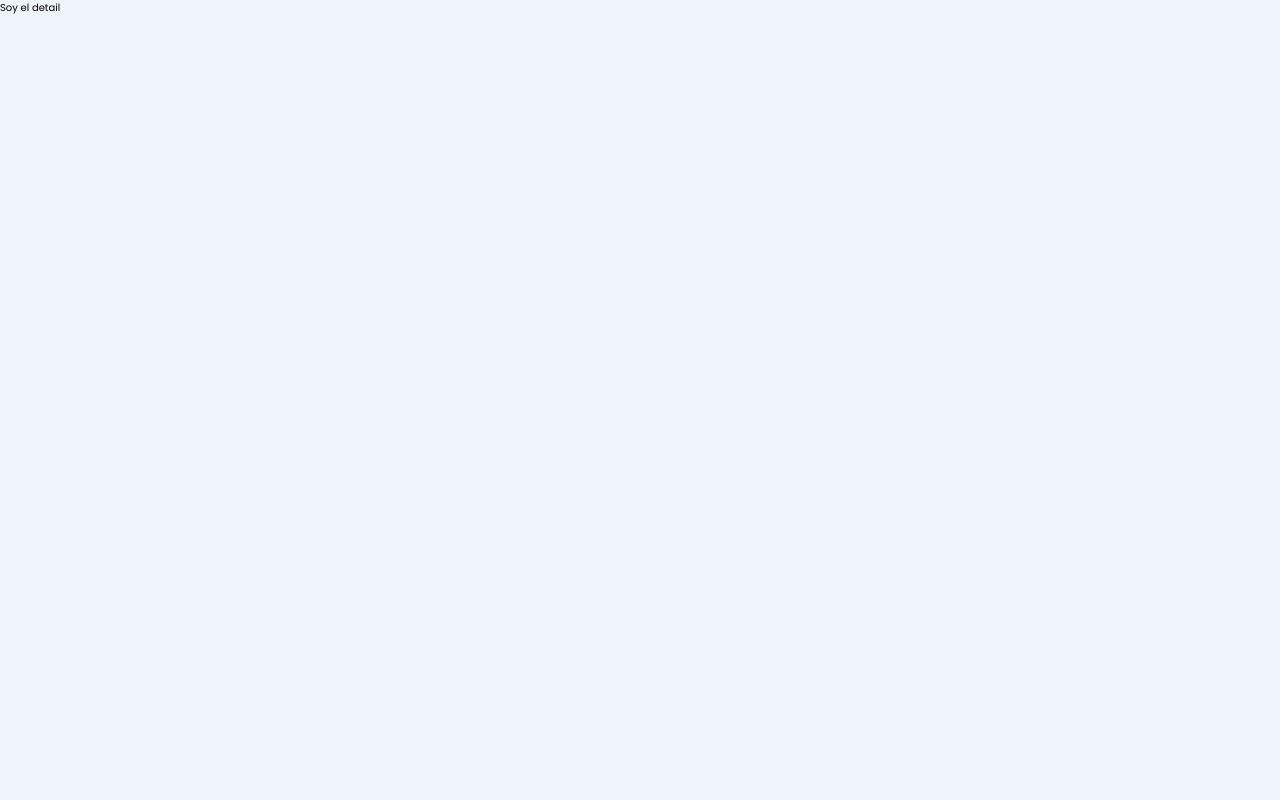
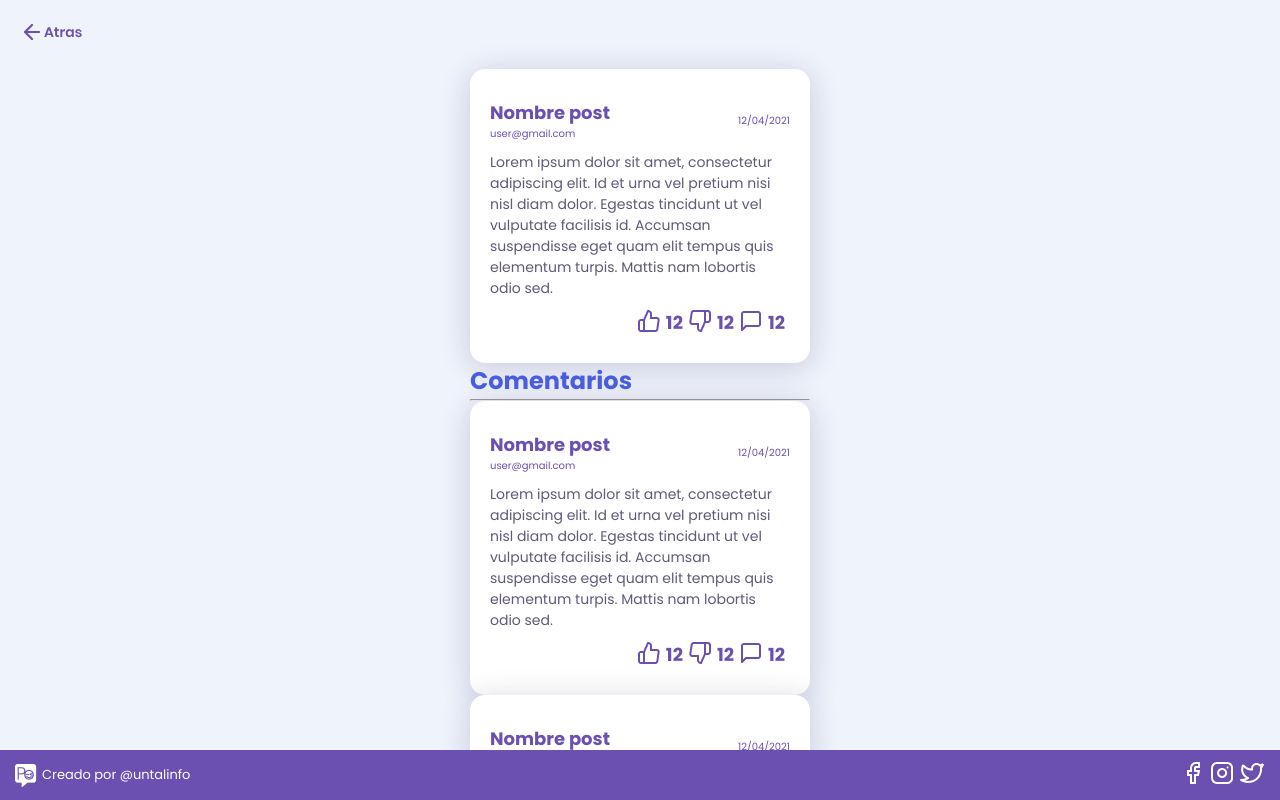
Before and after one commit to untalinfo/posteo, a React (Create React App) app: page /post_detail/1 in a window 1280 px wide. Shown: the top 800 px of the page. Built offline with nearby package versions, Linux system fonts and the light colour scheme.

Commit message:
componente de la vista de detalle del post agregado

```diff
--- a/src/assets/styles/components/PostDetail.scss
+++ b/src/assets/styles/components/PostDetail.scss
@@ -1,3 +1,23 @@
-.post__detail {
-    display: block;
+@import '../Var.scss';
+
+.container__post--detail{
+    display: flex;
+    flex-direction: column;
+    align-items: center;
+
 }
+
+.back {
+    align-self: flex-start;
+    margin: 2rem;
+}
+
+
+.post__detail--comments {
+    h2{
+        font-weight: 600;
+        font-size: 24px;
+        line-height: 36px;
+        color: $color-secondary;
+    }
+}
--- a/src/containers/PostDetail.js
+++ b/src/containers/PostDetail.js
@@ -1,5 +1,10 @@
 import React from 'react'
 import '../assets/styles/components/PostDetail.scss'
+import Footer from '../components/Footer'
+import btnBack from '../assets/images/btn-back.png'
+import { Link } from 'react-router-dom'
+import CardPost from '../components/CardPost'
+
 
 /**
  * Return Component HomePage
@@ -11,9 +16,28 @@ import '../assets/styles/components/PostDetail.scss'
  */
 function HomeFeed() {
     return (
-        <div className="post__detail">
-            Soy el detail
-        </div>
+        <>
+            <div className="container__post--detail">
+                <Link to="/" className="back">
+                    <img src={btnBack} alt="button back" ></img>
+                </Link>
+                <CardPost />
+                <div className="post__detail--comments">
+                    <h2>Comentarios</h2>
+                    <hr></hr>
+                    <div className="container__posts">
+                        <CardPost />
+                        <CardPost />
+                        <CardPost />
+                        <CardPost />
+                        <CardPost />
+                        <CardPost />
+                    </div>
+
+                </div>
+            </div>
+            <Footer/>
+        </>
     )
 }
 
```
